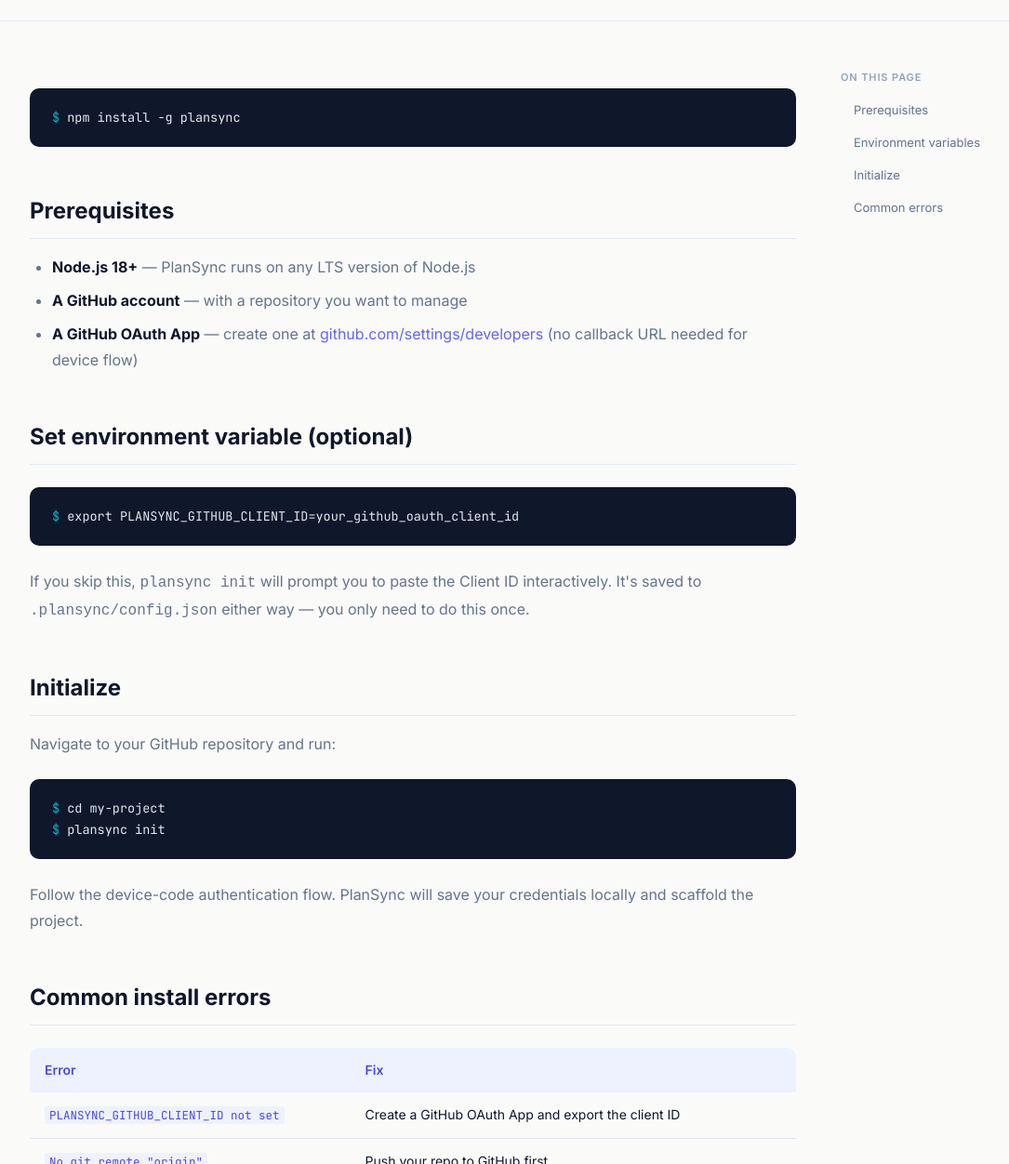
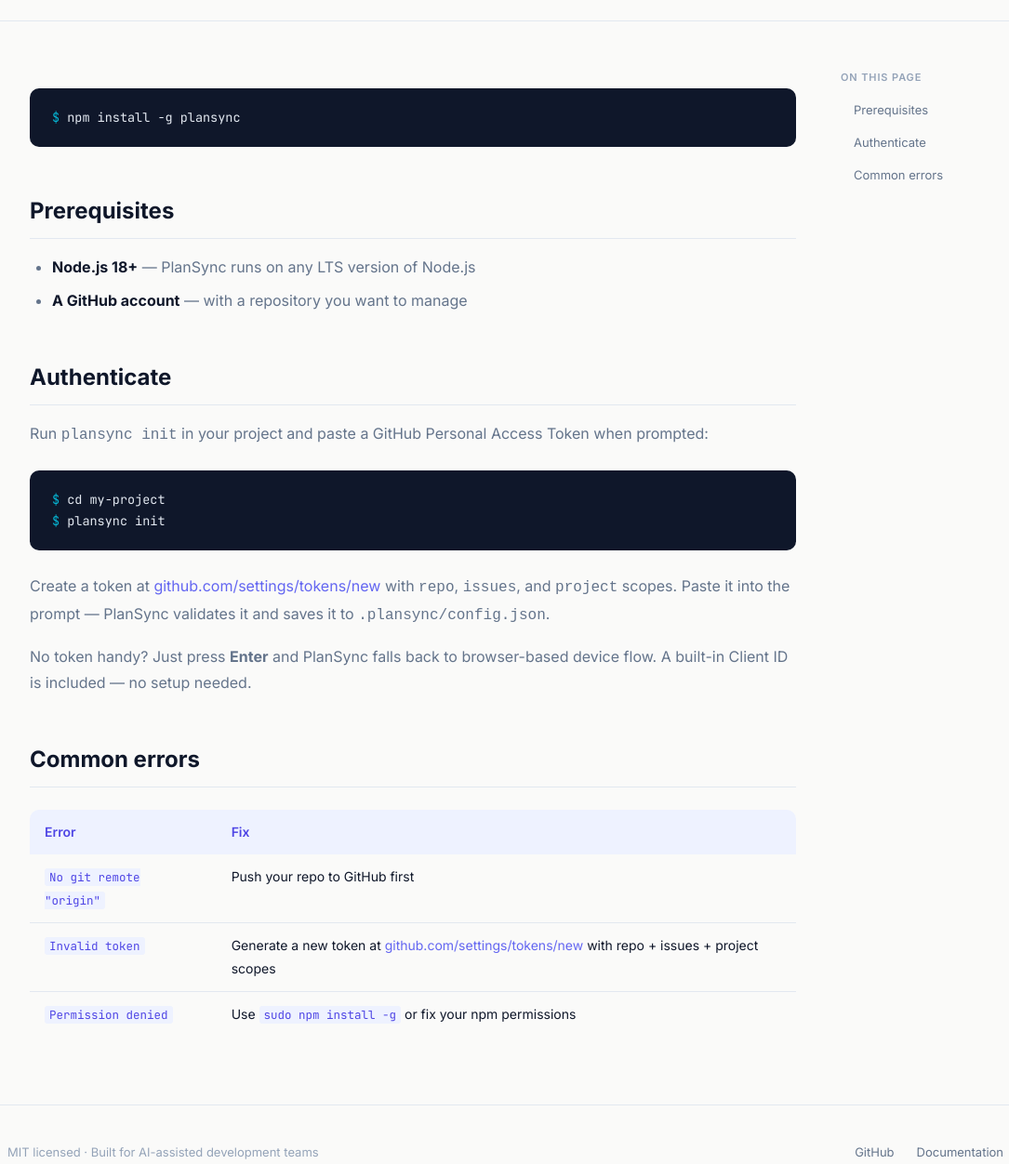
Before and after one commit to Howards254/plansync, a website: page website/install.html in a window 1280 px wide. Shown: the part 180-1432 px from the top of the page at 93% size, without its empty margins (72-1157 px from the left). Drawn offline with Linux system fonts and the light colour scheme.

Commit message:
0.1.3 — PAT-first auth, built-in Client ID fallback

```diff
--- a/package.json
+++ b/package.json
@@ -1,6 +1,6 @@
 {
   "name": "plansync",
-  "version": "0.1.2",
+  "version": "0.1.3",
   "description": "Coordination and accountability layer for AI-assisted development teams",
   "bin": {
     "plansync": "bin/plansync.js"
--- a/website/install.html
+++ b/website/install.html
@@ -81,28 +81,22 @@
         <ul>
           <li><strong>Node.js 18+</strong> — PlanSync runs on any LTS version of Node.js</li>
           <li><strong>A GitHub account</strong> — with a repository you want to manage</li>
-          <li><strong>A GitHub OAuth App</strong> — create one at <a href="https://github.com/settings/developers">github.com/settings/developers</a> (no callback URL needed for device flow)</li>
         </ul>
 
-        <h2 id="env-vars">Set environment variable (optional)</h2>
-        <div class="code-block">
-          <pre><code><span class="prompt">$</span> export PLANSYNC_GITHUB_CLIENT_ID=your_github_oauth_client_id</code></pre>
-        </div>
-        <p>If you skip this, <code>plansync init</code> will prompt you to paste the Client ID interactively. It's saved to <code>.plansync/config.json</code> either way — you only need to do this once.</p>
-
-        <h2 id="initialize">Initialize</h2>
-        <p>Navigate to your GitHub repository and run:</p>
+        <h2 id="auth">Authenticate</h2>
+        <p>Run <code>plansync init</code> in your project and paste a GitHub Personal Access Token when prompted:</p>
         <div class="code-block">
           <pre><code><span class="prompt">$</span> cd my-project
 <span class="prompt">$</span> plansync init</code></pre>
         </div>
-        <p>Follow the device-code authentication flow. PlanSync will save your credentials locally and scaffold the project.</p>
+        <p>Create a token at <a href="https://github.com/settings/tokens/new">github.com/settings/tokens/new</a> with <code>repo</code>, <code>issues</code>, and <code>project</code> scopes. Paste it into the prompt — PlanSync validates it and saves it to <code>.plansync/config.json</code>.</p>
+        <p>No token handy? Just press <strong>Enter</strong> and PlanSync falls back to browser-based device flow. A built-in Client ID is included — no setup needed.</p>
 
-        <h2 id="errors">Common install errors</h2>
+        <h2 id="errors">Common errors</h2>
         <table>
           <tr><th>Error</th><th>Fix</th></tr>
-          <tr><td><code>PLANSYNC_GITHUB_CLIENT_ID not set</code></td><td>Create a GitHub OAuth App and export the client ID</td></tr>
           <tr><td><code>No git remote "origin"</code></td><td>Push your repo to GitHub first</td></tr>
+          <tr><td><code>Invalid token</code></td><td>Generate a new token at <a href="https://github.com/settings/tokens/new">github.com/settings/tokens/new</a> with repo + issues + project scopes</td></tr>
           <tr><td><code>Permission denied</code></td><td>Use <code>sudo npm install -g</code> or fix your npm permissions</td></tr>
         </table>
       </div>
@@ -111,8 +105,7 @@
         <h4>On this page</h4>
         <ul>
           <li><a href="#prerequisites">Prerequisites</a></li>
-          <li><a href="#env-vars">Environment variables</a></li>
-          <li><a href="#initialize">Initialize</a></li>
+          <li><a href="#auth">Authenticate</a></li>
           <li><a href="#errors">Common errors</a></li>
         </ul>
       </aside>
```
Also changed, not shown: src/commands/init.js (+43 -25 lines), src/lib/github.js (+10 -2 lines), website/docs.html (+1 -1 lines), website/index.html (+1 -1 lines), CHANGELOG.md.
